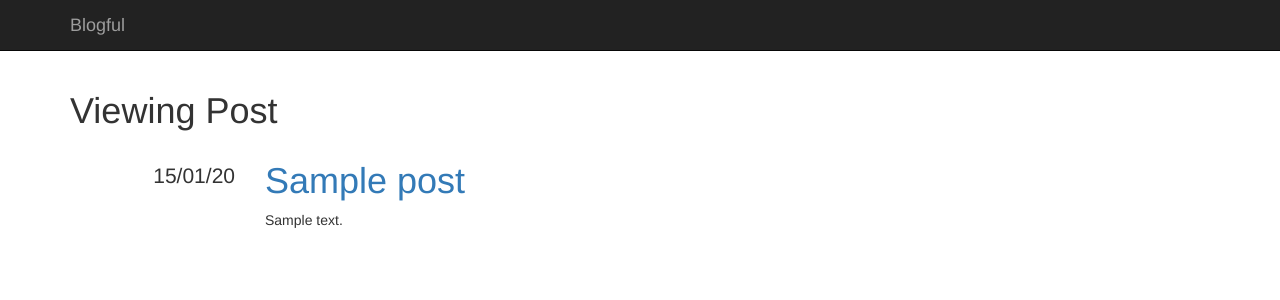
After one commit to samhld/blogful, a Flask app: template blog/templates/render_post.html in a window 1280 px wide. The commit adds this page. Shown: the top 300 px of the page. Run offline with Flask 2, Linux system fonts and the light colour scheme; the template is opened without the code that fills it: most values are stand-ins (such as "Sample title", 1, 10 or a date in 2020); some libraries are stand-ins or nearby versions.

Commit message:
added ability to render post by clicking title and started 'edit_post

```diff
--- a/blog/templates/base.html
+++ b/blog/templates/base.html
@@ -1,3 +1,5 @@
+{% from "macros.html" import render_post %}
+
 <!DOCTYPE html>
 <html lang="en">
     <head>
--- a/blog/templates/macros.html
+++ b/blog/templates/macros.html
@@ -9,9 +9,13 @@
     </div>
     <div class="col-md-10">
         <h1>
-            {{ post.title }}
+            <a href = "/post/{{post.id}}">{{ post.title }}</a>
         </h1>
         {{ post.content | safe }}
     </div>
 </div>
 {% endmacro %}
+
+{% macro edit_post(post) %}
+
+{% endmacro %}
--- /dev/null
+++ b/blog/templates/render_post.html
@@ -0,0 +1,12 @@
+{% import "macros.html" as macros %}
+{% extends "base.html" %}
+
+{% block content %}
+
+<h1>
+    Viewing Post
+</h1>
+
+{{ macros.render_post(post) }}
+
+{% endblock %}
```
Also changed, not shown: blog/views.py (+12 -3 lines), blog/templates/render_post.py (added), 1 other file.
